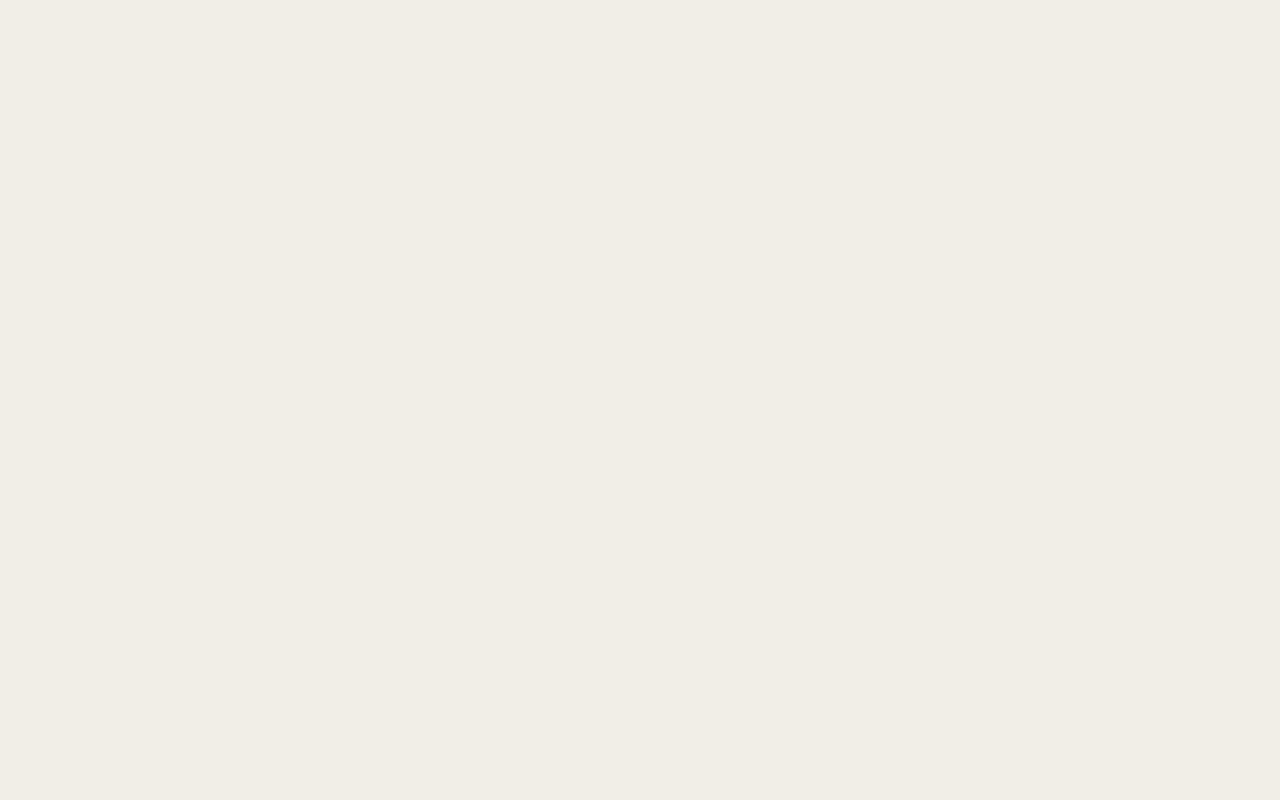
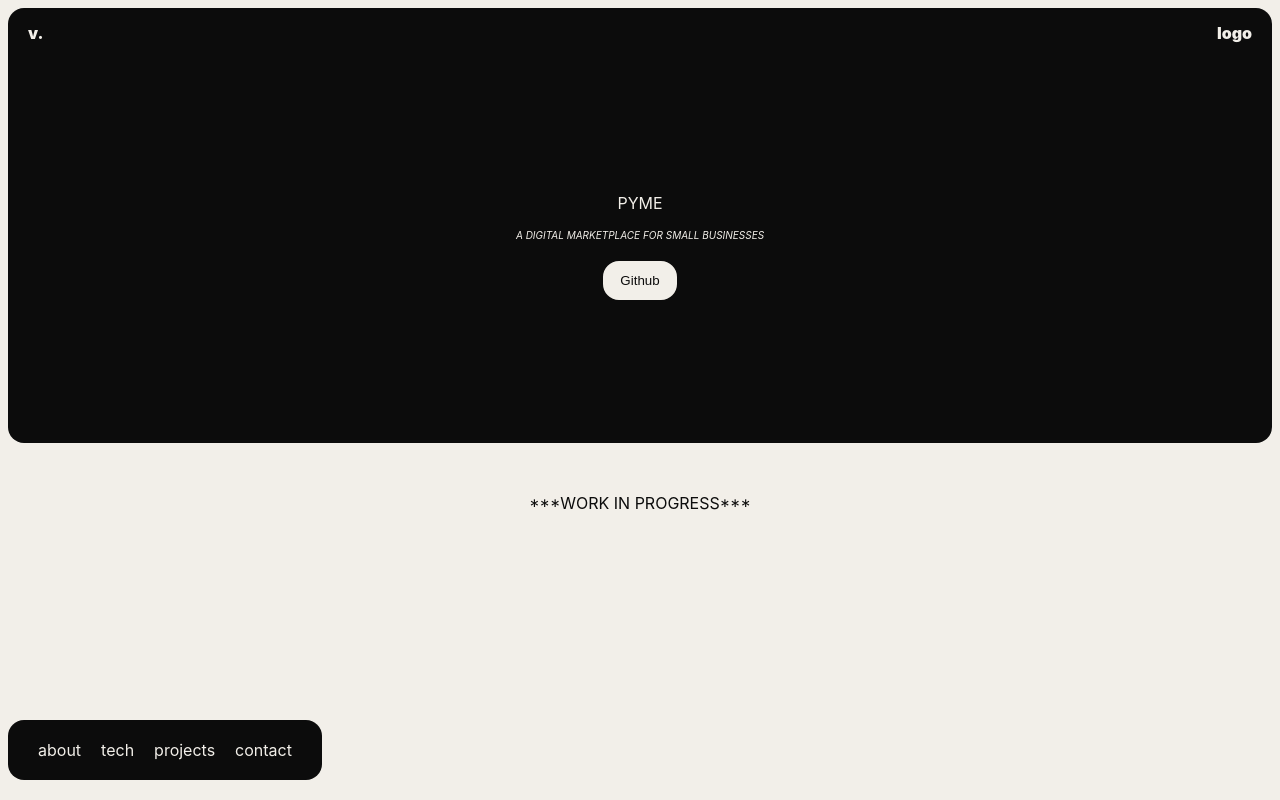
Before and after one commit to ValentinaValverde/v.tech, a React (Vite) app: page /projects/pyme in a window 1280 px wide. Before the commit this address had no page. Built offline with nearby package versions, Linux system fonts and the light colour scheme.

Commit message:
Added Pyme to projects (bare minimum, work in progress)

```diff
--- a/src/index.css
+++ b/src/index.css
@@ -19,6 +19,11 @@
   font-weight: bold;
   font-size: 25px;
   text-align: center;
+}
+
+.center {
+  text-align: center;
+  margin: 50px;
 }
 
 .navbar {
--- a/src/main.jsx
+++ b/src/main.jsx
@@ -18,6 +18,7 @@ import Wireframes from './routes/wireframes.jsx';
 import Contact from './routes/contact.jsx';
 import Tech from './routes/tech.jsx';
 import HomePage from './routes/home.jsx';
+import Pyme from './routes/projects/Pyme.jsx';
 
 const router = createBrowserRouter([
   {
@@ -45,6 +46,10 @@ const router = createBrowserRouter([
       {
         path: 'projects/nomnomnavigator',
         element: <NomNomNavigator />,
+      },
+      {
+        path: 'projects/pyme',
+        element: <Pyme />,
       },
       {
         path: 'projects/makegvlgreener',
--- a/src/routes/projects.jsx
+++ b/src/routes/projects.jsx
@@ -15,6 +15,15 @@ export default function ProjectsPage() {
               img: '/makegvlgreener.png',
               title: 'Make GVL Greener',
               desc: 'Nonprofit Website Extension',
+            }}
+          />
+
+          <ProjectCard
+            info={{
+              projectname: 'pyme',
+              img: '/pyme.png',
+              title: 'Pyme',
+              desc: 'A digital marketplace for small businesses',
             }}
           />
 
--- /dev/null
+++ b/src/routes/projects/Pyme.jsx
@@ -0,0 +1,17 @@
+import { TopWithButton } from '../../components/ProjectComponents/Top';
+
+export default function Pyme() {
+  return (
+    <>
+      <TopWithButton
+        project={{
+          title: 'Pyme',
+          description: 'A digital marketplace for small businesses',
+          buttontext: 'Github',
+          buttonlink: 'https://github.com/ValentinaValverde/Pyme',
+        }}
+      />
+      <p className="center">***WORK IN PROGRESS***</p>
+    </>
+  );
+}
```
Also changed, not shown: public/pyme.png (added).
